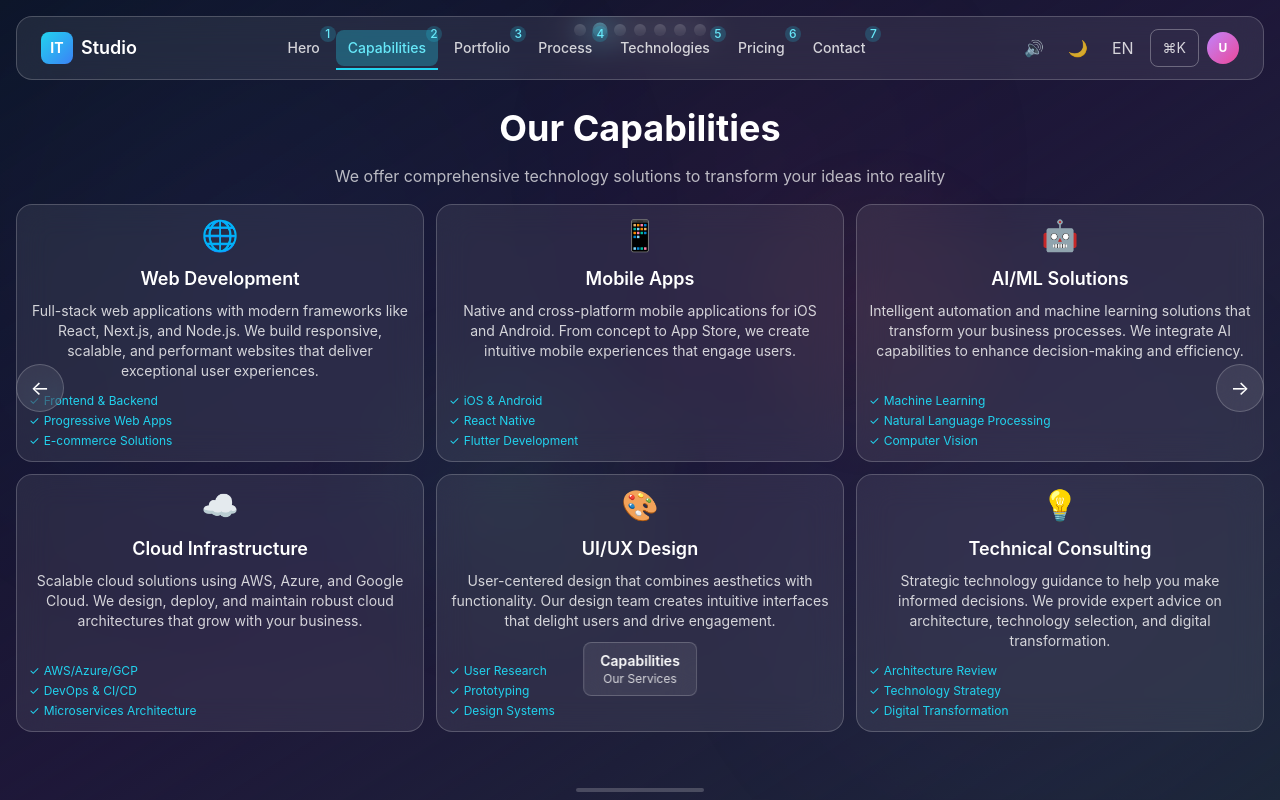
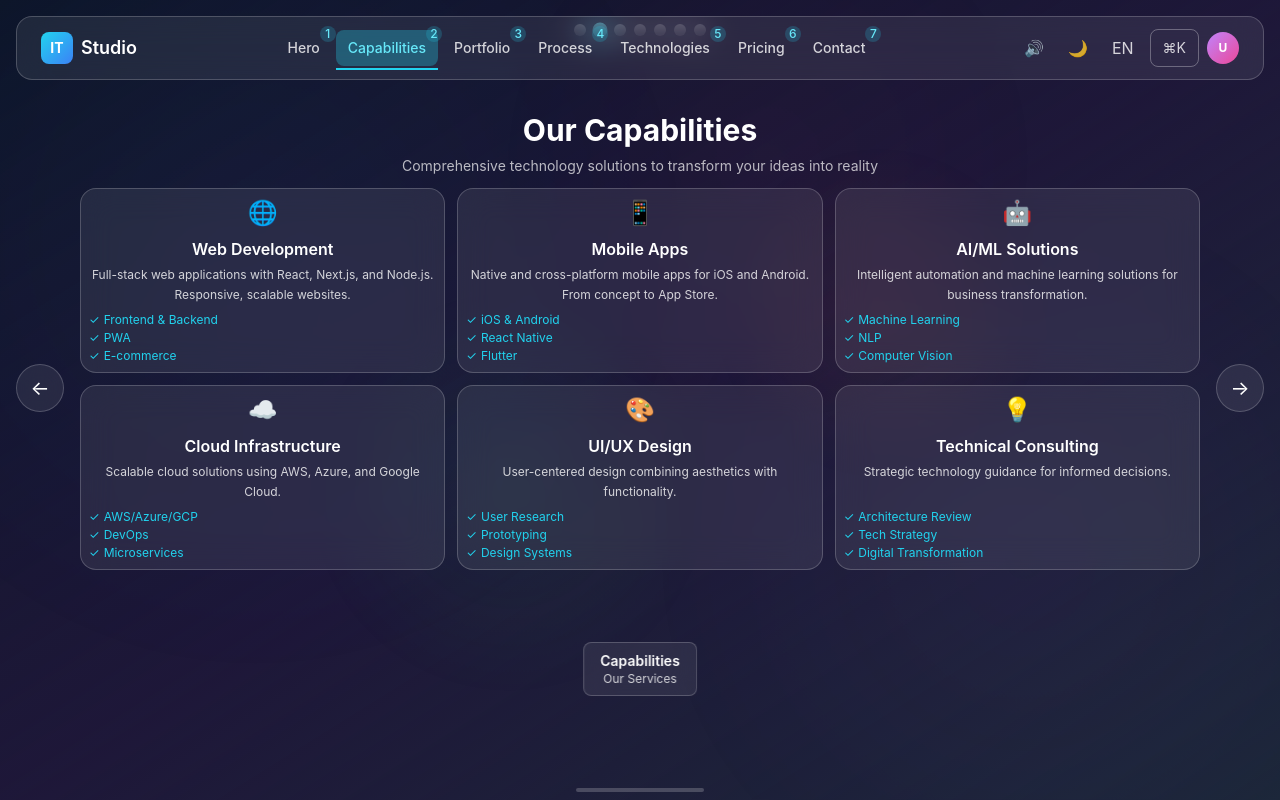
Before and after one commit to mark07m/it-studio-1, a Next.js app: page / in a window 1280 px wide. Both pictures are taken after a click on the button "Next section". Built offline with nearby package versions, Linux system fonts and the light colour scheme; what tailwindcss-glassmorphism would draw is missing.

Commit message:
Update SceneShell and CapabilitiesScene with enhanced features

```diff
--- a/src/components/SceneShell.tsx
+++ b/src/components/SceneShell.tsx
@@ -250,7 +250,9 @@ const SceneShell = ({ children }: SceneShellProps) => {
           variants={sceneVariants}
           initial="in"
           animate={sceneState}
-          className="w-full h-full overflow-hidden"
+          className={`w-full h-full overflow-hidden ${
+            displayScene !== 'hero' ? 'md:max-w-6xl md:mx-auto' : ''
+          }`}
         >
           {children}
         </motion.div>
--- a/src/components/scenes/CapabilitiesScene.tsx
+++ b/src/components/scenes/CapabilitiesScene.tsx
@@ -9,48 +9,48 @@ const CapabilitiesScene = () => {
     {
       title: 'Web Development',
       icon: '🌐',
-      description: 'Full-stack web applications with modern frameworks like React, Next.js, and Node.js. We build responsive, scalable, and performant websites that deliver exceptional user experiences.',
-      features: ['Frontend & Backend', 'Progressive Web Apps', 'E-commerce Solutions']
+      description: 'Full-stack web applications with React, Next.js, and Node.js. Responsive, scalable websites.',
+      features: ['Frontend & Backend', 'PWA', 'E-commerce']
     },
     {
       title: 'Mobile Apps',
       icon: '📱',
-      description: 'Native and cross-platform mobile applications for iOS and Android. From concept to App Store, we create intuitive mobile experiences that engage users.',
-      features: ['iOS & Android', 'React Native', 'Flutter Development']
+      description: 'Native and cross-platform mobile apps for iOS and Android. From concept to App Store.',
+      features: ['iOS & Android', 'React Native', 'Flutter']
     },
     {
       title: 'AI/ML Solutions',
       icon: '🤖',
-      description: 'Intelligent automation and machine learning solutions that transform your business processes. We integrate AI capabilities to enhance decision-making and efficiency.',
-      features: ['Machine Learning', 'Natural Language Processing', 'Computer Vision']
+      description: 'Intelligent automation and machine learning solutions for business transformation.',
+      features: ['Machine Learning', 'NLP', 'Computer Vision']
     },
     {
       title: 'Cloud Infrastructure',
       icon: '☁️',
-      description: 'Scalable cloud solutions using AWS, Azure, and Google Cloud. We design, deploy, and maintain robust cloud architectures that grow with your business.',
-      features: ['AWS/Azure/GCP', 'DevOps & CI/CD', 'Microservices Architecture']
+      description: 'Scalable cloud solutions using AWS, Azure, and Google Cloud.',
+      features: ['AWS/Azure/GCP', 'DevOps', 'Microservices']
     },
     {
       title: 'UI/UX Design',
       icon: '🎨',
-      description: 'User-centered design that combines aesthetics with functionality. Our design team creates intuitive interfaces that delight users and drive engagement.',
+      description: 'User-centered design combining aesthetics with functionality.',
       features: ['User Research', 'Prototyping', 'Design Systems']
     },
     {
       title: 'Technical Consulting',
       icon: '💡',
-      description: 'Strategic technology guidance to help you make informed decisions. We provide expert advice on architecture, technology selection, and digital transformation.',
-      features: ['Architecture Review', 'Technology Strategy', 'Digital Transformation']
+      description: 'Strategic technology guidance for informed decisions.',
+      features: ['Architecture Review', 'Tech Strategy', 'Digital Transformation']
     },
   ]
 
   return (
-    <main className="w-full h-full flex items-center justify-center p-4 pt-24 sm:pt-28 pb-8 lg:pb-12 overflow-y-auto" role="main" aria-label="Our capabilities section">
+    <main className="w-full h-full flex items-start justify-center p-4 pt-24 sm:pt-28 pb-8 lg:pb-12 overflow-y-auto" role="main" aria-label="Our capabilities section">
       {/* note: backdrop-filter needs non-clipped background */}
-      <div className="max-w-7xl w-full h-full flex flex-col justify-center">
-        <header className="text-center mb-4">
+      <div className="max-w-7xl w-full flex flex-col">
+        <header className="text-center mb-3">
           <motion.h2
-            className={`text-xl sm:text-2xl md:text-3xl lg:text-4xl font-bold ${
+            className={`text-lg sm:text-xl md:text-2xl lg:text-3xl font-bold ${
               theme === 'dark' ? 'text-white' : 'text-gray-800'
             }`}
             initial={{ opacity: 0, y: 30 }}
@@ -60,26 +60,26 @@ const CapabilitiesScene = () => {
             Our Capabilities
           </motion.h2>
           <motion.p
-            className={`text-sm md:text-base mt-4 max-w-3xl mx-auto ${
+            className={`text-xs md:text-sm mt-2 max-w-2xl mx-auto ${
               theme === 'dark' ? 'text-white/70' : 'text-gray-600'
             }`}
             initial={{ opacity: 0, y: 20 }}
             animate={{ opacity: 1, y: 0 }}
             transition={{ duration: 0.8, delay: 0.2 }}
           >
-            We offer comprehensive technology solutions to transform your ideas into reality
+            Comprehensive technology solutions to transform your ideas into reality
           </motion.p>
         </header>
 
         <section
-          className="grid grid-cols-1 md:grid-cols-2 lg:grid-cols-3 gap-2 md:gap-3 flex-1"
+          className="grid grid-cols-1 md:grid-cols-2 lg:grid-cols-3 gap-2 md:gap-3"
           aria-label="Capabilities list"
         >
           {/* note: backdrop-filter needs non-clipped background */}
           {capabilities.map((capability, index) => (
             <motion.article
               key={capability.title}
-              className="glass p-2 md:p-3 transition-all duration-300 cursor-pointer flex flex-col hover:glass-dark"
+              className="glass p-2 transition-all duration-300 cursor-pointer flex flex-col hover:glass-dark"
               initial={{ opacity: 0, y: 50 }}
               animate={{ opacity: 1, y: 0 }}
               transition={{ duration: 0.8, delay: index * 0.1 }}
@@ -90,21 +90,21 @@ const CapabilitiesScene = () => {
               role="article"
               aria-labelledby={`capability-${index}`}
             >
-              <div className="text-2xl md:text-3xl mb-3 text-center" aria-hidden="true">{capability.icon}</div>
+              <div className="text-xl md:text-2xl mb-2 text-center" aria-hidden="true">{capability.icon}</div>
               <h3
                 id={`capability-${index}`}
-                className={`text-base md:text-lg font-semibold mb-2 text-center ${
+                className={`text-sm md:text-base font-semibold mb-1 text-center ${
                   theme === 'dark' ? 'text-white' : 'text-gray-800'
                 }`}
               >
                 {capability.title}
               </h3>
-              <p className={`text-xs md:text-sm text-center leading-relaxed mb-3 ${
+              <p className={`text-xs text-center leading-relaxed mb-2 ${
                 theme === 'dark' ? 'text-white/80' : 'text-gray-600'
               }`}>
                 {capability.description}
               </p>
-              <ul className="space-y-1 mt-auto" aria-label={`${capability.title} features`}>
+              <ul className="space-y-0.5 mt-auto" aria-label={`${capability.title} features`}>
                 {capability.features.map((feature, featureIndex) => (
                   <li
                     key={featureIndex}
```
